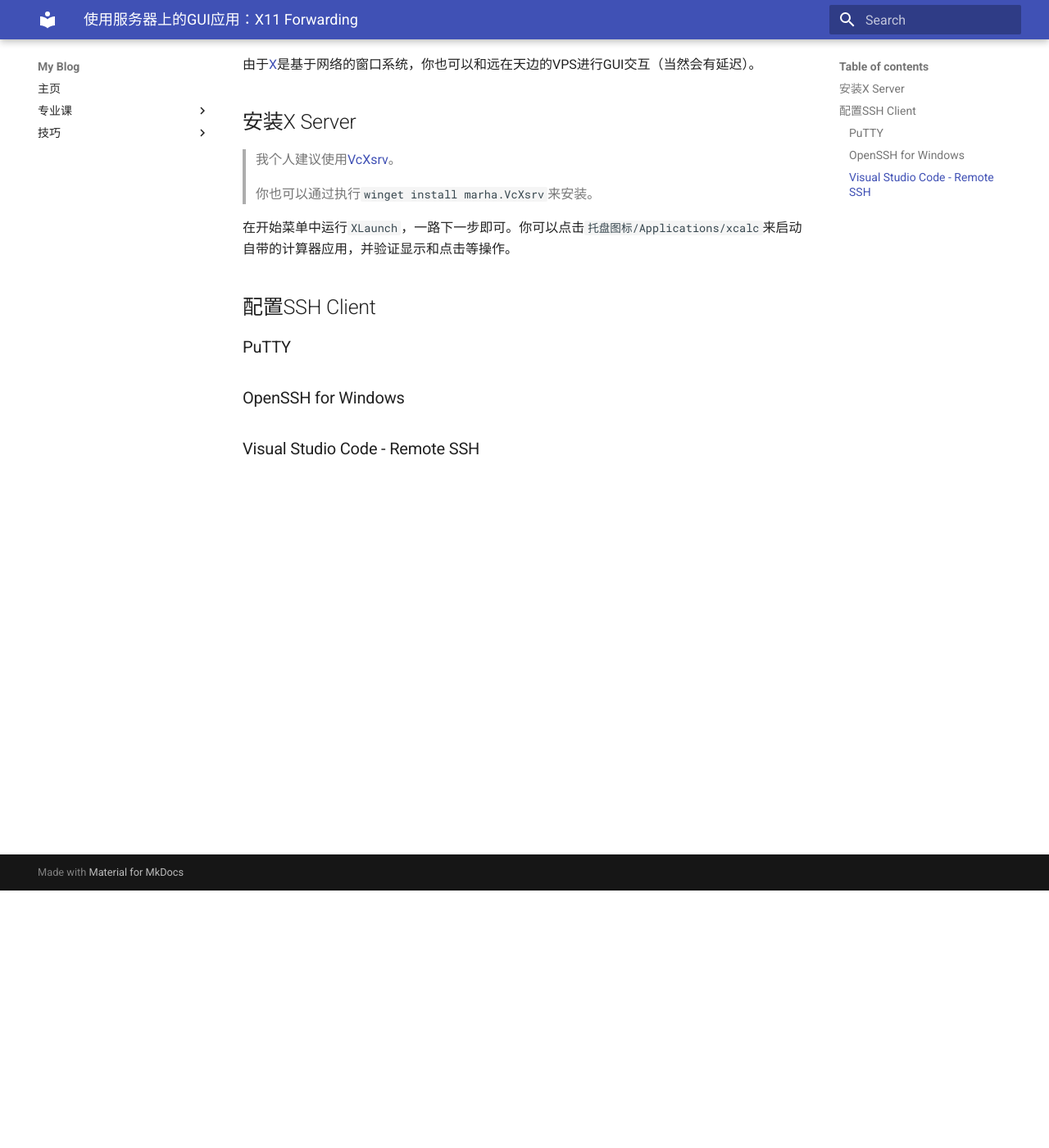
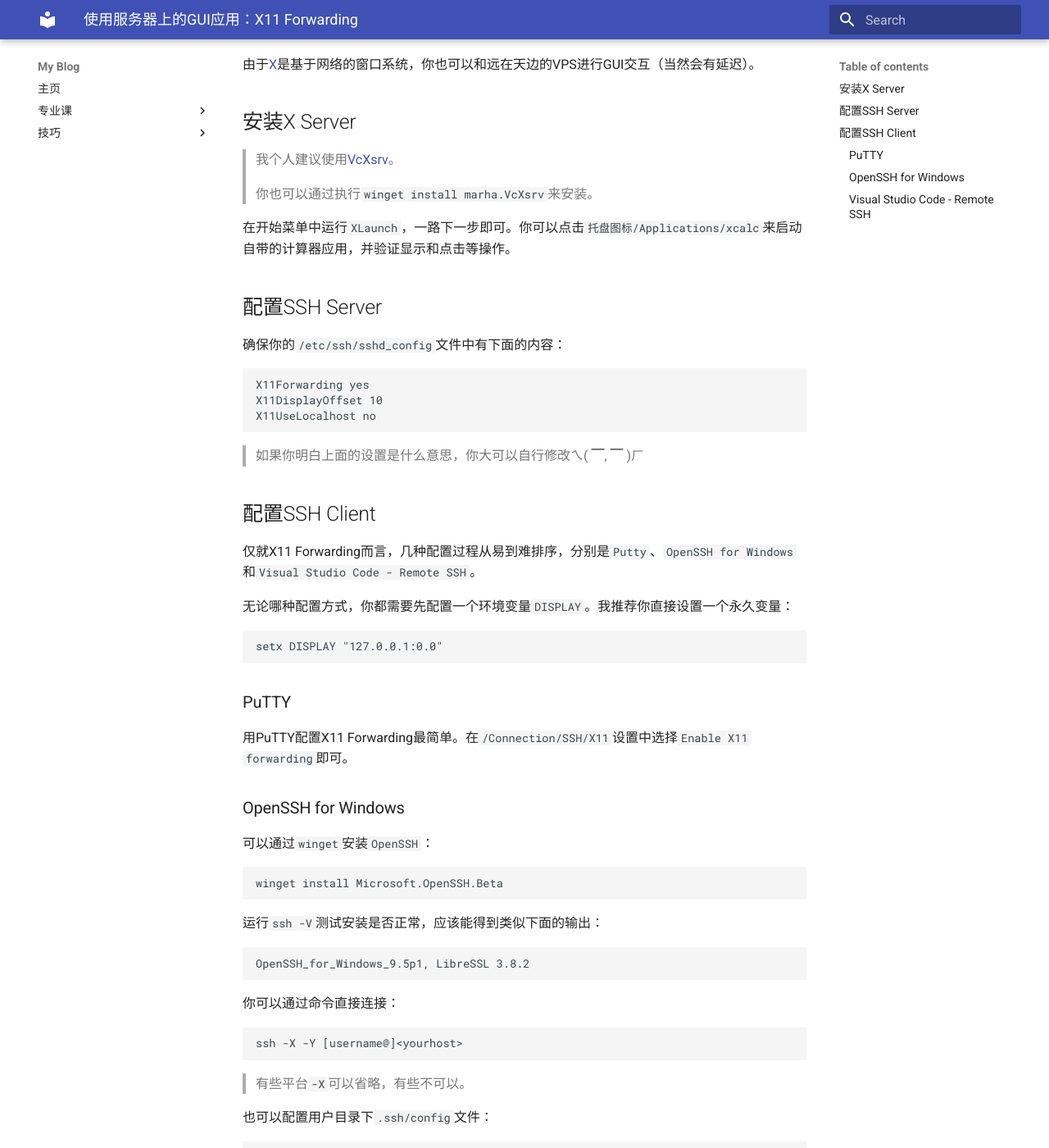
Before and after one commit to Athameral/blog, an MkDocs documentation site: the page built from docs/techniques/SSH/ssh_x11_forwarding.md, in a window 1280 px wide and 1400 px high, scrolled down 314 px. Shown: the whole window at 82% size. Built offline with MkDocs 1.6.1 and Material for MkDocs 9.7.7, drawn with Linux system fonts in a browser that asks for light colours; some of the changed text lies outside the part shown.

Commit message:
X11端口转发的部分基本写完了。

```diff
--- a/docs/techniques/SSH/ssh_x11_forwarding.md
+++ b/docs/techniques/SSH/ssh_x11_forwarding.md
@@ -19,10 +19,62 @@
 
 在开始菜单中运行`XLaunch`，一路下一步即可。你可以点击`托盘图标/Applications/xcalc`来启动自带的计算器应用，并验证显示和点击等操作。
 
+## 配置SSH Server
+
+确保你的`/etc/ssh/sshd_config`文件中有下面的内容：
+
+    X11Forwarding yes
+    X11DisplayOffset 10
+    X11UseLocalhost no
+
+> 如果你明白上面的设置是什么意思，你大可以自行修改ㄟ( ▔, ▔ )ㄏ
+
 ## 配置SSH Client
+
+仅就X11 Forwarding而言，几种配置过程从易到难排序，分别是`Putty`、`OpenSSH for Windows`和`Visual Studio Code - Remote SSH`。
+
+无论哪种配置方式，你都需要先配置一个环境变量`DISPLAY`。我推荐你直接设置一个永久变量：
+
+    setx DISPLAY "127.0.0.1:0.0"
 
 ### PuTTY
 
+用PuTTY配置X11 Forwarding最简单。在`/Connection/SSH/X11`设置中选择`Enable X11 forwarding`即可。
+
 ### OpenSSH for Windows
 
+可以通过`winget`安装`OpenSSH`：
+
+    winget install Microsoft.OpenSSH.Beta
+
+运行`ssh -V`测试安装是否正常，应该能得到类似下面的输出：
+
+    OpenSSH_for_Windows_9.5p1, LibreSSL 3.8.2
+
+你可以通过命令直接连接：
+
+    ssh -X -Y [username@]<yourhost>
+
+> 有些平台`-X`可以省略，有些不可以。
+
+也可以配置用户目录下`.ssh/config`文件：
+
+    Host AnyNameYouLike
+    HostName IP_or_Domain_Name
+    User username
+    **ForwardX11 yes**
+    **ForwardX11Trusted yes**
+
+> 有些平台`ForwardX11`可以省略，有些不可以。
+
 ### Visual Studio Code - Remote SSH
+
+先安装`Remote Development`扩展包，再安装`Remote X11 (SSH)`扩展（也可能不需要）。
+
+> `Remote - SSH`扩展*可能*不会自动帮你设置远程主机上的`DISPLAY`环境变量，因此你*可能*需要这个扩展。
+
+勾选`Remote.SSH: Enable X11 Forwarding`，然后按你以往在VS Code上SSH的习惯继续即可。
+
+在远程主机上执行`xcalc`，如果一切顺利，你的桌面应该会弹出一个类似这样的窗口：
+
+![运行在远程主机的GUI应用](img/x11forwardgui.png)
```
Also changed, not shown: docs/techniques/SSH/img/x11forwardgui.png (added).
